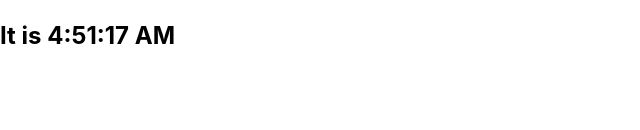
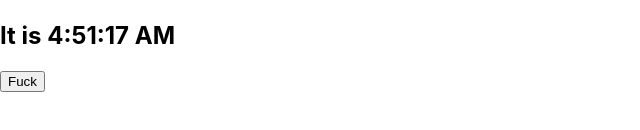
Before and after one commit to GodChiken/StudyES6toNew, a React (Create React App) app: page / in a window 1280 px wide. Shown: the part 502-632 px from the top of the page, without its empty margins (0-640 px from the left). Built offline with nearby package versions, Linux system fonts and the light colour scheme.

Commit message:
이벤트 제어하기 실습

```diff
--- a/public/index.html
+++ b/public/index.html
@@ -17,5 +17,6 @@
     <div id="root"></div>
     <div id="combineComponent"></div>
     <div id="Clock"></div>
+    <div id="toggle"></div>
   </body>
 </html>
--- /dev/null
+++ b/src/component/Toggle.js
@@ -0,0 +1,25 @@
+import React,{Component} from 'react'
+
+class Toggle extends Component{
+    constructor(props) {
+        super(props);
+        this.state = {isToggleOn: true};
+        this.handleClick = this.handleClick.bind(this);
+    }
+
+    handleClick(){
+        this.setState(prevState => ({
+            isToggleOn: !prevState.isToggleOn
+        }));
+    }
+
+    render() {
+        return (
+            <button onClick={this.handleClick}>
+                {this.state.isToggleOn ? 'Fuck' : 'U'}
+            </button>
+        )
+    }
+}
+
+export default Toggle;
--- a/src/index.js
+++ b/src/index.js
@@ -1,13 +1,15 @@
 import React from 'react';
-import ReactDOM from 'react-dom';
+import {render} from 'react-dom';
 import './index.css';
 import Tutorial from './component/Tutorial';
 import TickTock from './component/TickTok';
 import Welcome from "./component/props";
 import WelcomeContainer from "./component/componentCombine";
 import Clock from "./component/Clock";
+import Toggle from "./component/Toggle";
 
-ReactDOM.render(<Tutorial />, document.getElementById('tutorial'));
-ReactDOM.render(<Welcome name="Bo-Hun"/>,document.getElementById('tick'));
-ReactDOM.render(<WelcomeContainer/>,document.getElementById('combineComponent'));
-ReactDOM.render(<Clock/>,document.getElementById('Clock'));
+render(<Tutorial/>, document.getElementById('tutorial'));
+render(<Welcome name="Bo-Hun"/>, document.getElementById('tick'));
+render(<WelcomeContainer/>, document.getElementById('combineComponent'));
+render(<Clock/>, document.getElementById('Clock'));
+render(<Toggle/>, document.getElementById('toggle'));
```
